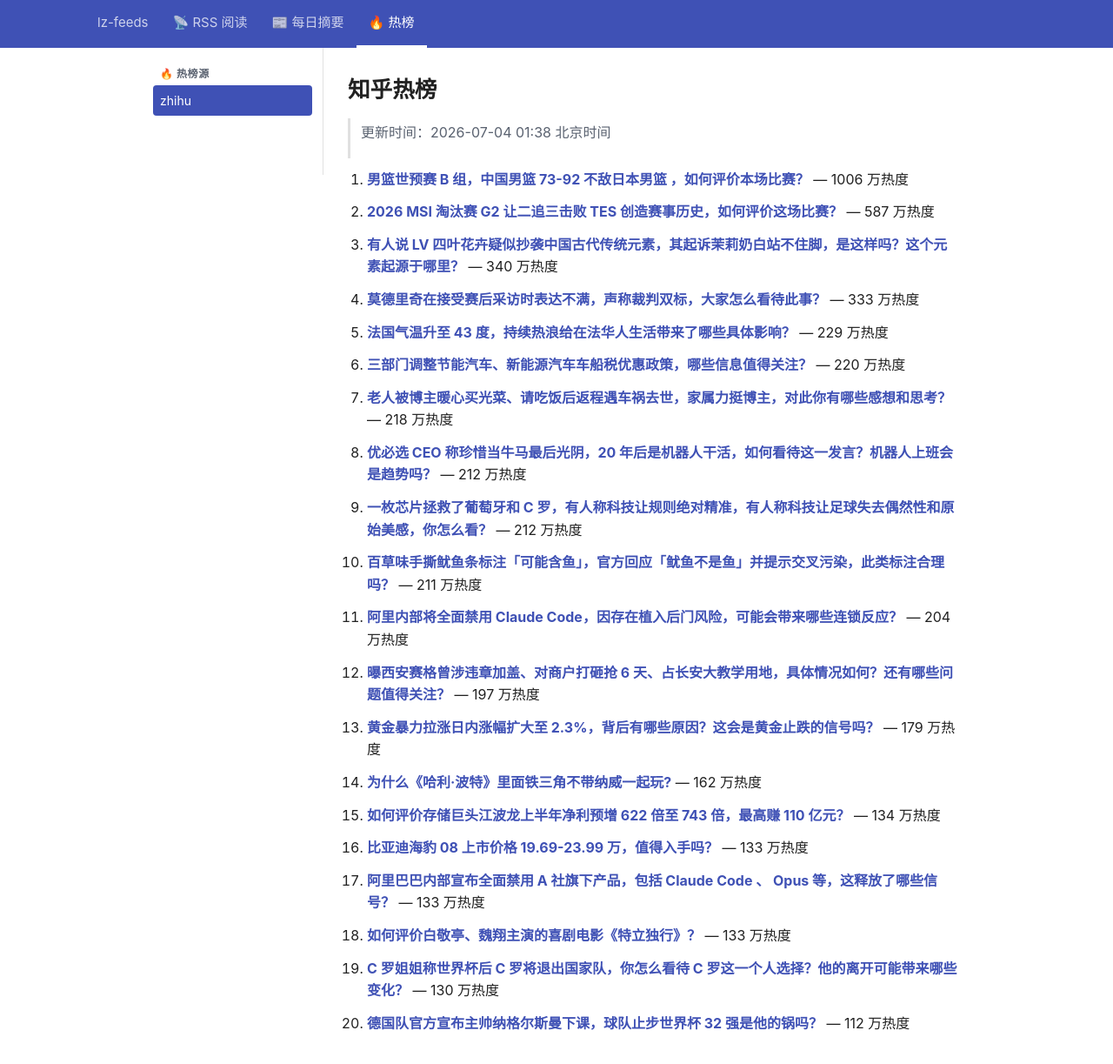
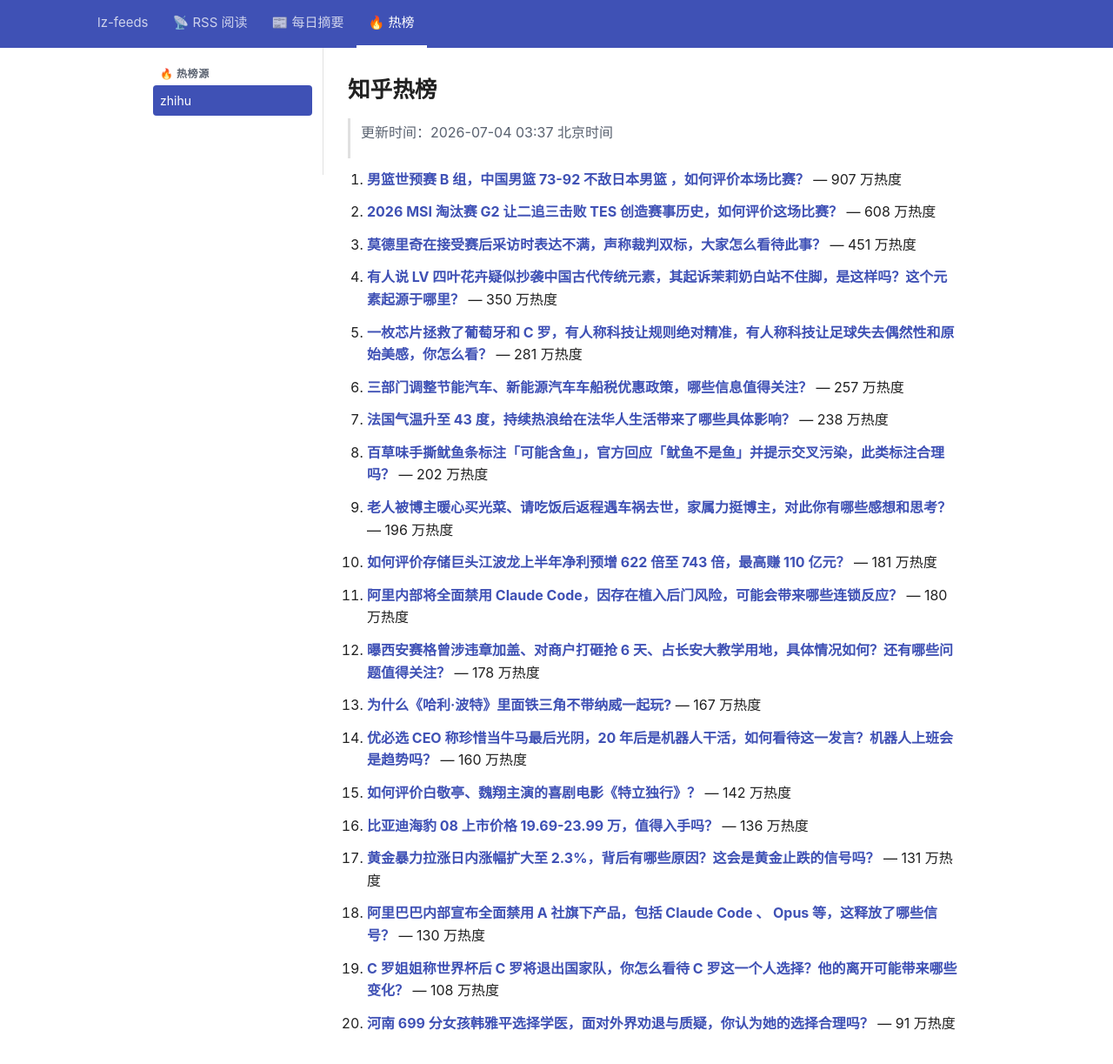
Before and after one commit to lizhang0101/lz-feeds, a Jekyll site: the page built from _hotlist/zhihu.md, in a window 1280 px wide and 1253 px high. Shown: the top 1223 px of the window at 87% size. Built offline with Jekyll 4.4.1, drawn with Linux system fonts in a browser that asks for light colours.

Commit message:
hotlist: 2026-07-03T19:37Z

```diff
--- a/_hotlist/zhihu.md
+++ b/_hotlist/zhihu.md
@@ -1,48 +1,48 @@
 ---
-updated: 2026-07-04 01:38 北京时间
+updated: 2026-07-04 03:37 北京时间
 count: 20
 ---
 
 # 知乎热榜
 
-> 更新时间：2026-07-04 01:38 北京时间
+> 更新时间：2026-07-04 03:37 北京时间
 
-1. **[男篮世预赛 B 组，中国男篮 73-92 不敌日本男篮 ，如何评价本场比赛？](https://www.zhihu.com/question/2056436512388904270)** — 1006 万热度
+1. **[男篮世预赛 B 组，中国男篮 73-92 不敌日本男篮 ，如何评价本场比赛？](https://www.zhihu.com/question/2056436512388904270)** — 907 万热度
 
-2. **[2026 MSI 淘汰赛 G2 让二追三击败 TES 创造赛事历史，如何评价这场比赛？](https://www.zhihu.com/question/2056378622684967724)** — 587 万热度
+2. **[2026 MSI 淘汰赛 G2 让二追三击败 TES 创造赛事历史，如何评价这场比赛？](https://www.zhihu.com/question/2056378622684967724)** — 608 万热度
 
-3. **[有人说 LV 四叶花卉疑似抄袭中国古代传统元素，其起诉茉莉奶白站不住脚，是这样吗？这个元素起源于哪里？](https://www.zhihu.com/question/2056074267624568573)** — 340 万热度
+3. **[莫德里奇在接受赛后采访时表达不满，声称裁判双标，大家怎么看待此事？](https://www.zhihu.com/question/2056431100180829159)** — 451 万热度
 
-4. **[莫德里奇在接受赛后采访时表达不满，声称裁判双标，大家怎么看待此事？](https://www.zhihu.com/question/2056431100180829159)** — 333 万热度
+4. **[有人说 LV 四叶花卉疑似抄袭中国古代传统元素，其起诉茉莉奶白站不住脚，是这样吗？这个元素起源于哪里？](https://www.zhihu.com/question/2056074267624568573)** — 350 万热度
 
-5. **[法国气温升至 43 度，持续热浪给在法华人生活带来了哪些具体影响？](https://www.zhihu.com/question/2055660260464054473)** — 229 万热度
+5. **[一枚芯片拯救了葡萄牙和 C 罗，有人称科技让规则绝对精准，有人称科技让足球失去偶然性和原始美感，你怎么看？](https://www.zhihu.com/question/2056380849625325900)** — 281 万热度
 
-6. **[三部门调整节能汽车、新能源汽车车船税优惠政策，哪些信息值得关注？](https://www.zhihu.com/question/2056425679093339668)** — 220 万热度
+6. **[三部门调整节能汽车、新能源汽车车船税优惠政策，哪些信息值得关注？](https://www.zhihu.com/question/2056425679093339668)** — 257 万热度
 
-7. **[老人被博主暖心买光菜、请吃饭后返程遇车祸去世，家属力挺博主，对此你有哪些感想和思考？](https://www.zhihu.com/question/2055082282717819308)** — 218 万热度
+7. **[法国气温升至 43 度，持续热浪给在法华人生活带来了哪些具体影响？](https://www.zhihu.com/question/2055660260464054473)** — 238 万热度
 
-8. **[优必选 CEO 称珍惜当牛马最后光阴，20 年后是机器人干活，如何看待这一发言？机器人上班会是趋势吗？](https://www.zhihu.com/question/2056338500371182782)** — 212 万热度
+8. **[百草味手撕鱿鱼条标注「可能含鱼」，官方回应「鱿鱼不是鱼」并提示交叉污染，此类标注合理吗？](https://www.zhihu.com/question/2056049068611220280)** — 202 万热度
 
-9. **[一枚芯片拯救了葡萄牙和 C 罗，有人称科技让规则绝对精准，有人称科技让足球失去偶然性和原始美感，你怎么看？](https://www.zhihu.com/question/2056380849625325900)** — 212 万热度
+9. **[老人被博主暖心买光菜、请吃饭后返程遇车祸去世，家属力挺博主，对此你有哪些感想和思考？](https://www.zhihu.com/question/2055082282717819308)** — 196 万热度
 
-10. **[百草味手撕鱿鱼条标注「可能含鱼」，官方回应「鱿鱼不是鱼」并提示交叉污染，此类标注合理吗？](https://www.zhihu.com/question/2056049068611220280)** — 211 万热度
+10. **[如何评价存储巨头江波龙上半年净利预增 622 倍至 743 倍，最高赚 110 亿元？](https://www.zhihu.com/question/2056474499030017002)** — 181 万热度
 
-11. **[阿里内部将全面禁用 Claude Code，因存在植入后门风险，可能会带来哪些连锁反应？](https://www.zhihu.com/question/2056384180200498322)** — 204 万热度
+11. **[阿里内部将全面禁用 Claude Code，因存在植入后门风险，可能会带来哪些连锁反应？](https://www.zhihu.com/question/2056384180200498322)** — 180 万热度
 
-12. **[曝西安赛格曾涉违章加盖、对商户打砸抢 6 天、占长安大教学用地，具体情况如何？还有哪些问题值得关注？](https://www.zhihu.com/question/2056002373693038752)** — 197 万热度
+12. **[曝西安赛格曾涉违章加盖、对商户打砸抢 6 天、占长安大教学用地，具体情况如何？还有哪些问题值得关注？](https://www.zhihu.com/question/2056002373693038752)** — 178 万热度
 
-13. **[黄金暴力拉涨日内涨幅扩大至 2.3%，背后有哪些原因？这会是黄金止跌的信号吗？](https://www.zhihu.com/question/2056301842225525732)** — 179 万热度
+13. **[为什么《哈利·波特》里面铁三角不带纳威一起玩?](https://www.zhihu.com/question/1922250779533767568)** — 167 万热度
 
-14. **[为什么《哈利·波特》里面铁三角不带纳威一起玩?](https://www.zhihu.com/question/1922250779533767568)** — 162 万热度
+14. **[优必选 CEO 称珍惜当牛马最后光阴，20 年后是机器人干活，如何看待这一发言？机器人上班会是趋势吗？](https://www.zhihu.com/question/2056338500371182782)** — 160 万热度
 
-15. **[如何评价存储巨头江波龙上半年净利预增 622 倍至 743 倍，最高赚 110 亿元？](https://www.zhihu.com/question/2056474499030017002)** — 134 万热度
+15. **[如何评价白敬亭、魏翔主演的喜剧电影《特立独行》？](https://www.zhihu.com/question/2054968366956393838)** — 142 万热度
 
-16. **[比亚迪海豹 08 上市价格 19.69-23.99 万，值得入手吗？](https://www.zhihu.com/question/2056041972998083528)** — 133 万热度
+16. **[比亚迪海豹 08 上市价格 19.69-23.99 万，值得入手吗？](https://www.zhihu.com/question/2056041972998083528)** — 136 万热度
 
-17. **[阿里巴巴内部宣布全面禁用 A 社旗下产品，包括 Claude Code 、 Opus 等，这释放了哪些信号？](https://www.zhihu.com/question/2056394331271999624)** — 133 万热度
+17. **[黄金暴力拉涨日内涨幅扩大至 2.3%，背后有哪些原因？这会是黄金止跌的信号吗？](https://www.zhihu.com/question/2056301842225525732)** — 131 万热度
 
-18. **[如何评价白敬亭、魏翔主演的喜剧电影《特立独行》？](https://www.zhihu.com/question/2054968366956393838)** — 133 万热度
+18. **[阿里巴巴内部宣布全面禁用 A 社旗下产品，包括 Claude Code 、 Opus 等，这释放了哪些信号？](https://www.zhihu.com/question/2056394331271999624)** — 130 万热度
 
-19. **[C 罗姐姐称世界杯后 C 罗将退出国家队，你怎么看待 C 罗这一个人选择？他的离开可能带来哪些变化？](https://www.zhihu.com/question/2056278090137822907)** — 130 万热度
+19. **[C 罗姐姐称世界杯后 C 罗将退出国家队，你怎么看待 C 罗这一个人选择？他的离开可能带来哪些变化？](https://www.zhihu.com/question/2056278090137822907)** — 108 万热度
 
-20. **[德国队官方宣布主帅纳格尔斯曼下课，球队止步世界杯 32 强是他的锅吗？](https://www.zhihu.com/question/2056367058820887708)** — 112 万热度
+20. **[河南 699 分女孩韩雅平选择学医，面对外界劝退与质疑，你认为她的选择合理吗？](https://www.zhihu.com/question/2056362577639236541)** — 91 万热度
```
